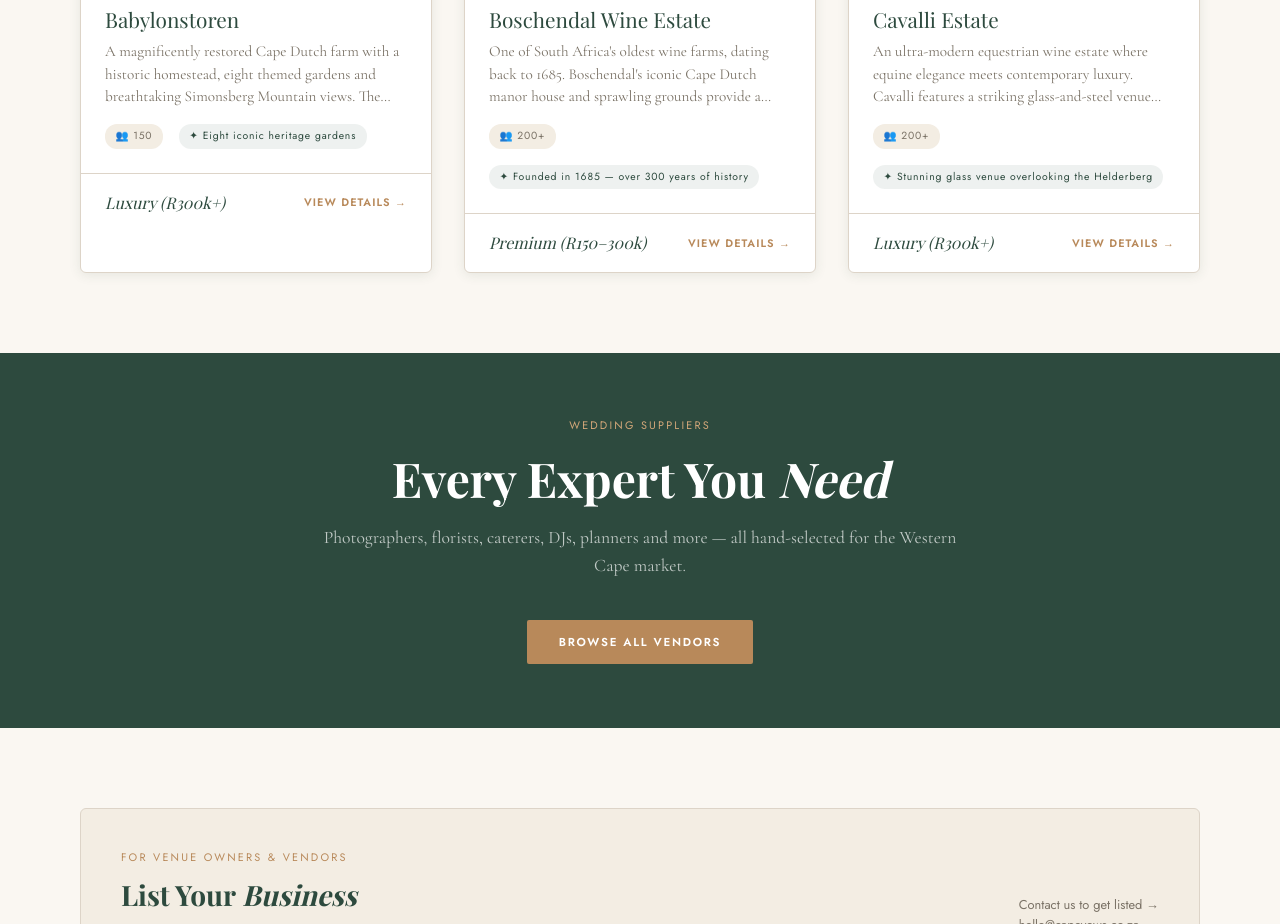
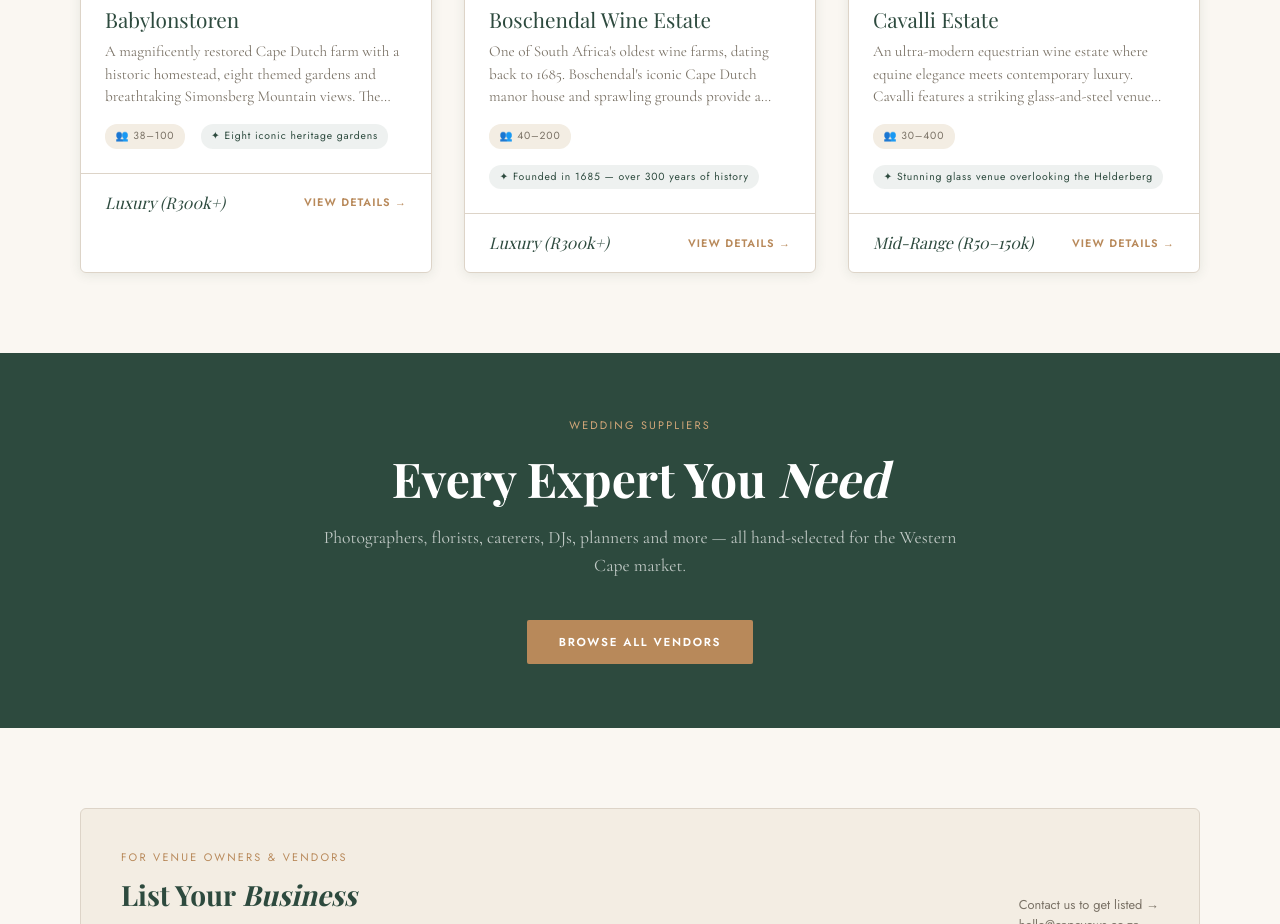
Before and after one commit to Chadley29/cape-vows, a React (Vite) app: page / in a window 1280 px wide. Shown: the part 1320-2244 px from the top of the page. Built offline with nearby package versions, Linux system fonts and the light colour scheme; a web font is replaced by a local one.

Commit message:
Update App.jsx
Updated venue details.

```diff
--- a/src/App.jsx
+++ b/src/App.jsx
@@ -190,18 +190,18 @@
 const VENDOR_CATS = ["All", "Photography", "Floristry", "Catering", "Entertainment", "Coordination", "Hair & Make-up", "Décor & Hire", "Cake & Desserts", "Transport", "Stationery"];
 
 const VENUES = [
-  { id: 1, img: "https://images.unsplash.com/photo-1564501049412-61c2a3083791?auto=format&fit=crop&w=800&q=80", name: "Babylonstoren", region: "Cape Winelands", type: "Wine Estate", capacity: "150", price: "Luxury (R300k+)", address: "Babylonstoren Farm, Simondium, Franschhoek", phone: "+27 21 863 3852", website: "https://babylonstoren.com", description: "A magnificently restored Cape Dutch farm with a historic homestead, eight themed gardens and breathtaking Simonsberg Mountain views. The estate offers an unparalleled setting for bespoke weddings in one of South Africa's most celebrated wine regions.", features: ["Wine Tasting", "On-site Accommodation", "Farm-to-Table Catering", "Bridal Suite", "Mountain Views", "Outdoor Ceremony"], highlight: "Eight iconic heritage gardens" },
-  { id: 2, img: "https://images.unsplash.com/photo-1510627489930-0c1b0bfb6785?auto=format&fit=crop&w=800&q=80", name: "Boschendal Wine Estate", region: "Cape Winelands", type: "Wine Estate", capacity: "200+", price: "Premium (R150–300k)", address: "Pniel Road, Groot Drakenstein, Franschhoek", phone: "+27 21 870 4200", website: "https://boschendal.com", description: "One of South Africa's oldest wine farms, dating back to 1685. Boschendal's iconic Cape Dutch manor house and sprawling grounds provide a timeless backdrop against the Drakenstein Mountains.", features: ["Cape Dutch Architecture", "Award-winning Wines", "Multiple Venues", "Accommodation", "Gourmet Catering", "Heritage Gardens"], highlight: "Founded in 1685 — over 300 years of history" },
-  { id: 3, img: "https://images.unsplash.com/photo-1506377585622-bedcbb027afc?auto=format&fit=crop&w=800&q=80", name: "Cavalli Estate", region: "Cape Winelands", type: "Wine Estate", capacity: "200+", price: "Luxury (R300k+)", address: "R44, Somerset West, Helderberg", phone: "+27 21 855 3218", website: "https://cavalliwines.co.za", description: "An ultra-modern equestrian wine estate where equine elegance meets contemporary luxury. Cavalli features a striking glass-and-steel venue with panoramic vineyard and mountain views, plus a working stud farm.", features: ["Modern Architecture", "Equestrian Setting", "Fine Dining", "Wine & Art", "Helicopter Access", "Bridal Suite"], highlight: "Stunning glass venue overlooking the Helderberg" },
-  { id: 4, img: "https://images.unsplash.com/photo-1568702846914-96b305d2aaeb?auto=format&fit=crop&w=800&q=80", name: "La Motte Wine Estate", region: "Cape Winelands", type: "Wine Estate", capacity: "100–200", price: "Premium (R150–300k)", address: "R45, Main Road, Franschhoek", phone: "+27 21 876 8000", website: "https://la-motte.com", description: "Nestled in the heart of Franschhoek Valley, La Motte combines exceptional wine, art, and heritage. The estate's beautifully restored homestead and museum create an intimate, cultured wedding atmosphere.", features: ["Art Museum On-site", "Heritage Homestead", "Award-winning Restaurant", "Wine Pairing", "Fynbos Gardens", "Intimate Ceremony Spaces"], highlight: "Where wine, art, and heritage intertwine" },
+  { id: 1, img: "https://images.unsplash.com/photo-1564501049412-61c2a3083791?auto=format&fit=crop&w=800&q=80", name: "Babylonstoren", region: "Cape Winelands", type: "Wine Estate", capacity: "38–100", price: "Luxury (R300k+)", address: "Babylonstoren Farm, Simondium, Franschhoek", phone: "021 863 3852", website: "https://babylonstoren.com/weddings", description: "A magnificently restored Cape Dutch farm with a historic homestead, eight themed gardens and breathtaking Simonsberg Mountain views. The estate offers an unparalleled setting for bespoke weddings in one of South Africa's most celebrated wine regions.", features: ["Wine Tasting", "On-site Accommodation", "Farm-to-Table Catering", "Bridal Suite", "Mountain Views", "Outdoor Ceremony"], highlight: "Eight iconic heritage gardens" },
+  { id: 2, img: "https://images.unsplash.com/photo-1510627489930-0c1b0bfb6785?auto=format&fit=crop&w=800&q=80", name: "Boschendal Wine Estate", region: "Cape Winelands", type: "Wine Estate", capacity: "40–200", price: "Luxury (R300k+)", address: "Pniel Road, Groot Drakenstein, Franschhoek", phone: "021 870 4200", website: "https://boschendal.com/events/wedding-venues/", description: "One of South Africa's oldest wine farms, dating back to 1685. Boschendal's iconic Cape Dutch manor house and sprawling grounds provide a timeless backdrop against the Drakenstein Mountains.", features: ["Cape Dutch Architecture", "Award-winning Wines", "Multiple Venues", "Accommodation", "Gourmet Catering", "Heritage Gardens"], highlight: "Founded in 1685 — over 300 years of history" },
+  { id: 3, img: "https://images.unsplash.com/photo-1506377585622-bedcbb027afc?auto=format&fit=crop&w=800&q=80", name: "Cavalli Estate", region: "Cape Winelands", type: "Wine Estate", capacity: "30–400", price: "Mid-Range (R50–150k)", address: "R44, Somerset West, Helderberg", phone: "021 855 3218", website: "https://cavalliestate.com/functions-weddings/main-venue/", description: "An ultra-modern equestrian wine estate where equine elegance meets contemporary luxury. Cavalli features a striking glass-and-steel venue with panoramic vineyard and mountain views, plus a working stud farm.", features: ["Modern Architecture", "Equestrian Setting", "Fine Dining", "Wine & Art", "Helicopter Access", "Bridal Suite"], highlight: "Stunning glass venue overlooking the Helderberg" },
+  { id: 4, img: "https://images.unsplash.com/photo-1568702846914-96b305d2aaeb?auto=format&fit=crop&w=800&q=80", name: "La Motte Wine Estate", region: "Cape Winelands", type: "Wine Estate", capacity: "26–72", price: "Budget (< R50k)", address: "R45, Main Road, Franschhoek", phone: "021 876 8000", website: "https://la-motte.com/", description: "Nestled in the heart of Franschhoek Valley, La Motte combines exceptional wine, art, and heritage. The estate's beautifully restored homestead and museum create an intimate, cultured wedding atmosphere.", features: ["Art Museum On-site", "Heritage Homestead", "Award-winning Restaurant", "Wine Pairing", "Fynbos Gardens", "Intimate Ceremony Spaces"], highlight: "Where wine, art, and heritage intertwine" },
   { id: 5, img: "https://images.unsplash.com/photo-1505765050516-f72dcac9c60e?auto=format&fit=crop&w=800&q=80", name: "Clouds Estate", region: "Cape Winelands", type: "Mountain Retreat", capacity: "50–100", price: "Premium (R150–300k)", address: "Helshoogte Pass, Stellenbosch", phone: "+27 21 880 0575", website: "https://cloudsestate.co.za", description: "Perched on Helshoogte Pass with breathtaking valley views, Clouds Estate offers an intimate, exclusive wedding experience. Luxurious guest suites allow the bridal party to stay on-site in total privacy.", features: ["360° Mountain Views", "Exclusive-use Venue", "Luxury Guest Suites", "Vineyard Setting", "On-site Sommelier", "Private Chef"], highlight: "Exclusive-use boutique estate with valley vistas" },
-  { id: 6, img: "https://images.unsplash.com/photo-1416879595882-3373a0480b5b?auto=format&fit=crop&w=800&q=80", name: "Zorgvliet Wines", region: "Cape Winelands", type: "Farm & Country", capacity: "100–200", price: "Mid-Range (R50–150k)", address: "Banhoek Valley, Stellenbosch", phone: "+27 21 885 1399", website: "https://zorgvliet.com", description: "Hidden in the lush Banhoek Valley between Stellenbosch and Franschhoek, Zorgvliet is a tranquil wine farm offering a beautifully intimate setting with magnificent mountain surrounds and indigenous gardens.", features: ["Banhoek Valley Setting", "Indigenous Gardens", "River Views", "Rustic Barn Venue", "Wine Tasting", "Country Charm"], highlight: "Secret valley charm with mountain backdrops" },
+  { id: 6, img: "https://images.unsplash.com/photo-1416879595882-3373a0480b5b?auto=format&fit=crop&w=800&q=80", name: "Zorgvliet Wines", region: "Cape Winelands", type: "Farm & Country", capacity: "Up to 140", price: "Premium (R150–300k)", address: "Banhoek Valley, Stellenbosch", phone: "021 885 1399", website: "https://zorgvliet.com/weddings/", description: "Hidden in the lush Banhoek Valley between Stellenbosch and Franschhoek, Zorgvliet is a tranquil wine farm offering a beautifully intimate setting with magnificent mountain surrounds and indigenous gardens.", features: ["Banhoek Valley Setting", "Indigenous Gardens", "River Views", "Rustic Barn Venue", "Wine Tasting", "Country Charm"], highlight: "Secret valley charm with mountain backdrops" },
   { id: 7, img: "https://images.unsplash.com/photo-1507525428034-b723cf961d3e?auto=format&fit=crop&w=800&q=80", name: "The Roundhouse Restaurant", region: "Atlantic Seaboard", type: "Historic Manor", capacity: "50–100", price: "Premium (R150–300k)", address: "Roundhouse Rd, Camps Bay, Cape Town", phone: "+27 21 438 4347", website: "https://theroundhouserestaurant.com", description: "A storied 18th-century hunting lodge perched above Camps Bay with unparalleled views of the Atlantic Ocean and Lion's Head. The Roundhouse is iconic Cape Town heritage at its finest.", features: ["Atlantic Ocean Views", "18th-Century Heritage", "Gourmet Cuisine", "Intimate Setting", "Lion's Head Backdrop", "Sunset Ceremonies"], highlight: "Atlantic sunset ceremonies above Camps Bay" },
-  { id: 8, img: "https://images.unsplash.com/photo-1464366400600-7168b8af9bc3?auto=format&fit=crop&w=800&q=80", name: "Nooitgedacht Wine Estate", region: "Cape Winelands", type: "Garden Estate", capacity: "200+", price: "Mid-Range (R50–150k)", address: "Nooitgedacht Farm, Koelenhof, Stellenbosch", phone: "+27 21 865 2495", website: "https://nooitgedacht.co.za", description: "A sprawling Stellenbosch estate with beautiful rose gardens, a restored manor house, and charming farm atmosphere. Nooitgedacht offers a versatile setting for both intimate garden ceremonies and large celebrations.", features: ["Rose Gardens", "Manor House", "Large Capacity", "Multiple Reception Areas", "Flexible Packages", "On-site Catering"], highlight: "Famous rose gardens in full bloom" },
-  { id: 9, img: "https://images.unsplash.com/photo-1558618666-fcd25c85cd64?auto=format&fit=crop&w=800&q=80", name: "Groot Constantia", region: "Constantia Valley", type: "Historic Manor", capacity: "100–200", price: "Premium (R150–300k)", address: "Groot Constantia Rd, Constantia, Cape Town", phone: "+27 21 794 5128", website: "https://grootconstantia.co.za", description: "South Africa's oldest wine estate, founded in 1685 by Simon van der Stel. The National Monument manor house and ancient oak trees create an incomparably historic wedding setting in the Constantia valley.", features: ["National Monument", "Oldest Wine Farm", "Oak-lined Avenues", "Museum On-site", "Multiple Restaurants", "Heritage Cellar"], highlight: "South Africa's oldest wine estate — est. 1685" },
-  { id: 10, img: "https://images.unsplash.com/photo-1566073771259-6a8506099945?auto=format&fit=crop&w=800&q=80", name: "The Conservatory at Steenberg", region: "Constantia Valley", type: "Boutique Hotel", capacity: "50–100", price: "Luxury (R300k+)", address: "Steenberg Road, Tokai, Cape Town", phone: "+27 21 713 2222", website: "https://steenberghotel.com", description: "The elegant Steenberg Hotel sits on a historic 1682 farm in Constantia. The Conservatory venue features soaring glass ceilings and vineyard views, with 5-star hotel amenities for the perfect luxury wedding weekend.", features: ["5-Star Hotel", "Glass Conservatory", "Golf Course", "Vineyard Views", "Full Accommodation", "Spa & Wellness"], highlight: "5-star luxury on a 1682 historic farm" },
-  { id: 11, img: "https://images.unsplash.com/photo-1600585154340-be6161a56a0c?auto=format&fit=crop&w=800&q=80", name: "Hawksmoor House", region: "Cape Town City", type: "Historic Manor", capacity: "50–100", price: "Premium (R150–300k)", address: "14 Hawksmoor Way, Bishopscourt, Cape Town", phone: "+27 21 797 7200", website: "https://hawksmoorhouse.co.za", description: "A beautiful Victorian manor house in the leafy suburb of Bishopscourt, with manicured gardens, a sparkling pool, and the sense of stepping back in time. Exclusive-use venue with full hospitality.", features: ["Victorian Architecture", "Manicured Gardens", "Exclusive-use", "Swimming Pool", "Full Catering", "Bridal Suite"], highlight: "Victorian elegance in Cape Town's leafy south" },
-  { id: 12, img: "https://images.unsplash.com/photo-1500076656116-558758c991c1?auto=format&fit=crop&w=800&q=80", name: "Stanford Valley Guest Farm", region: "Overberg", type: "Farm & Country", capacity: "50–100", price: "Mid-Range (R50–150k)", address: "R326, Stanford, Western Cape", phone: "+27 28 341 0860", website: "https://stanfordvalley.com", description: "A magical fynbos and wheat-field farm near the Klein River, where countryside simplicity meets romantic charm. Stanford Valley offers rustic farm weddings with a genuine Overberg backdrop.", features: ["Fynbos Setting", "Rustic Farm Aesthetic", "River Views", "Country Accommodation", "Klein River Access", "Farm Activities"], highlight: "Authentic fynbos countryside near the ocean" },
+  { id: 8, img: "https://images.unsplash.com/photo-1464366400600-7168b8af9bc3?auto=format&fit=crop&w=800&q=80", name: "Nooitgedacht Wine Estate", region: "Cape Winelands", type: "Garden Estate", capacity: "50–300", price: "Mid-Range (R50–150k)", address: "Nooitgedacht Farm, Koelenhof, Stellenbosch", phone: "021 865 2495", website: "https://www.nooitgedachtestate.co.za/weddings", description: "A sprawling Stellenbosch estate with beautiful rose gardens, a restored manor house, and charming farm atmosphere. Nooitgedacht offers a versatile setting for both intimate garden ceremonies and large celebrations.", features: ["Rose Gardens", "Manor House", "Large Capacity", "Multiple Reception Areas", "Flexible Packages", "On-site Catering"], highlight: "Famous rose gardens in full bloom" },
+  { id: 9, img: "https://images.unsplash.com/photo-1558618666-fcd25c85cd64?auto=format&fit=crop&w=800&q=80", name: "Groot Constantia", region: "Constantia Valley", type: "Historic Manor", capacity: "20–200", price: "Premium (R150–300k)", address: "Groot Constantia Rd, Constantia, Cape Town", phone: "021 794 5128", website: "https://grootconstantia.co.za/groot-constantia-jewel-in-the-capes-wedding-venue-crown/", description: "South Africa's oldest wine estate, founded in 1685 by Simon van der Stel. The National Monument manor house and ancient oak trees create an incomparably historic wedding setting in the Constantia valley.", features: ["National Monument", "Oldest Wine Farm", "Oak-lined Avenues", "Museum On-site", "Multiple Restaurants", "Heritage Cellar"], highlight: "South Africa's oldest wine estate — est. 1685" },
+  { id: 10, img: "https://images.unsplash.com/photo-1566073771259-6a8506099945?auto=format&fit=crop&w=800&q=80", name: "Steenberg Farm", region: "Constantia Valley", type: "Boutique Hotel", capacity: "40–100", price: "Luxury (R300k+)", address: "Steenberg Road, Tokai, Cape Town", phone: "021 713 2222", website: "https://steenbergfarm.com/weddings/", description: "The elegant Steenberg Hotel sits on a historic 1682 farm in Constantia. The Conservatory venue features soaring glass ceilings and vineyard views, with 5-star hotel amenities for the perfect luxury wedding weekend.", features: ["5-Star Hotel", "Glass Conservatory", "Golf Course", "Vineyard Views", "Full Accommodation", "Spa & Wellness"], highlight: "5-star luxury on a 1682 historic farm" },
+  { id: 11, img: "https://images.unsplash.com/photo-1600585154340-be6161a56a0c?auto=format&fit=crop&w=800&q=80", name: "Hawksmoor House", region: "Cape Town City", type: "Historic Manor", capacity: "Up to 150", price: "Mid-Range (R50–150k)", address: "14 Hawksmoor Way, Bishopscourt, Cape Town", phone: "021 884 4815", website: "https://hawksmoor.co.za/weddings-and-occasions/weddings/", description: "A beautiful Victorian manor house in the leafy suburb of Bishopscourt, with manicured gardens, a sparkling pool, and the sense of stepping back in time. Exclusive-use venue with full hospitality.", features: ["Victorian Architecture", "Manicured Gardens", "Exclusive-use", "Swimming Pool", "Full Catering", "Bridal Suite"], highlight: "Victorian elegance in Cape Town's leafy south" },
+  { id: 12, img: "https://images.unsplash.com/photo-1500076656116-558758c991c1?auto=format&fit=crop&w=800&q=80", name: "Stanford Valley Guest Farm", region: "Overberg", type: "Farm & Country", capacity: "Up to 45", price: "Mid-Range (R50–150k)", address: "R326, Stanford, Western Cape", phone: "072 198 0862", website: "https://stanfordvalley.co.za/weddings/", description: "A magical fynbos and wheat-field farm near the Klein River, where countryside simplicity meets romantic charm. Stanford Valley offers rustic farm weddings with a genuine Overberg backdrop.", features: ["Fynbos Setting", "Rustic Farm Aesthetic", "River Views", "Country Accommodation", "Klein River Access", "Farm Activities"], highlight: "Authentic fynbos countryside near the ocean" },
 ];
 
 const VENDORS = [
```
